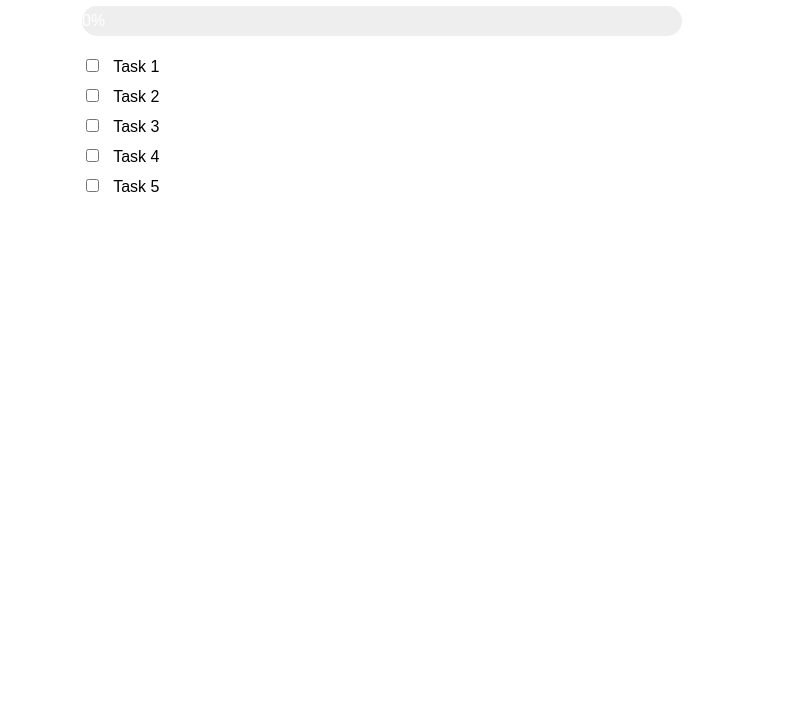
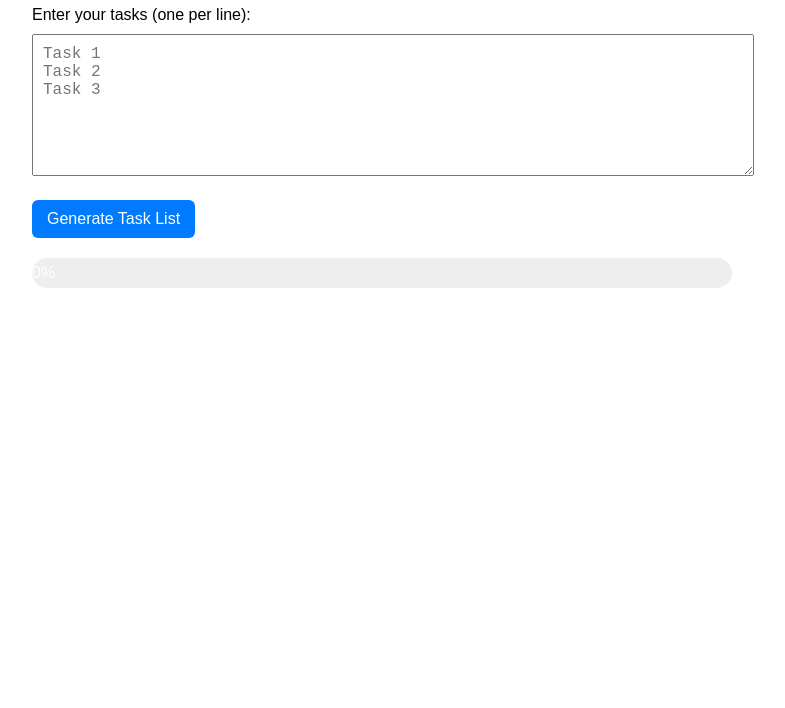
Before and after one commit to dofuskiller/task-progress-bar, a plain HTML site: page index.html in a window 1280 px wide. Shown: the part 92-800 px from the top of the page, without its empty margins (258-1043 px from the left). Drawn offline with Linux system fonts and the light colour scheme.

Commit message:
Update index.html

```diff
--- a/index.html
+++ b/index.html
@@ -3,11 +3,11 @@
 <head>
   <meta charset="UTF-8" />
   <meta name="viewport" content="width=device-width, initial-scale=1.0"/>
-  <title>Task Progress Tracker</title>
+  <title>Custom Task Progress Tracker</title>
   <style>
     body {
       font-family: sans-serif;
-      max-width: 600px;
+      max-width: 700px;
       margin: 40px auto;
       padding: 0 20px;
     }
@@ -30,6 +30,27 @@
       color: white;
       line-height: 30px;
     }
+    textarea {
+      width: 100%;
+      height: 120px;
+      margin: 10px 0;
+      padding: 10px;
+      font-size: 16px;
+    }
+    button {
+      display: block;
+      margin: 10px 0;
+      padding: 10px 15px;
+      font-size: 16px;
+      background-color: #007bff;
+      color: white;
+      border: none;
+      border-radius: 6px;
+      cursor: pointer;
+    }
+    button:hover {
+      background-color: #0056b3;
+    }
     ul {
       list-style: none;
       padding: 0;
@@ -43,35 +64,53 @@
   </style>
 </head>
 <body>
-  <h1>Task Progress Tracker</h1>
+  <h1>Custom Task Progress Tracker</h1>
+
+  <label for="taskInput">Enter your tasks (one per line):</label>
+  <textarea id="taskInput" placeholder="Task 1&#10;Task 2&#10;Task 3"></textarea>
+  <button onclick="generateTasks()">Generate Task List</button>
 
   <div class="progress-container">
     <div class="progress-bar" id="progress-bar">0%</div>
   </div>
 
-  <ul id="task-list">
-    <li><input type="checkbox" /> Task 1</li>
-    <li><input type="checkbox" /> Task 2</li>
-    <li><input type="checkbox" /> Task 3</li>
-    <li><input type="checkbox" /> Task 4</li>
-    <li><input type="checkbox" /> Task 5</li>
-  </ul>
+  <ul id="task-list"></ul>
 
   <script>
-    const checkboxes = document.querySelectorAll('input[type="checkbox"]');
-    const progressBar = document.getElementById('progress-bar');
+    function generateTasks() {
+      const taskInput = document.getElementById('taskInput').value;
+      const taskList = document.getElementById('task-list');
+      taskList.innerHTML = ''; // Clear old tasks
+
+      const tasks = taskInput.split('\n').map(task => task.trim()).filter(task => task);
+      tasks.forEach(task => {
+        const li = document.createElement('li');
+        const checkbox = document.createElement('input');
+        checkbox.type = 'checkbox';
+        checkbox.addEventListener('change', updateProgress);
+        li.appendChild(checkbox);
+        li.appendChild(document.createTextNode(task));
+        taskList.appendChild(li);
+      });
+
+      updateProgress(); // Reset progress bar
+    }
 
     function updateProgress() {
-      const total = checkboxes.length;
-      const checked = Array.from(checkboxes).filter(checkbox => checkbox.checked).length;
-      const percent = Math.round((checked / total) * 100);
+      const checkboxes = document.querySelectorAll('#task-list input[type="checkbox"]');
+      const progressBar = document.getElementById('progress-bar');
+
+      if (checkboxes.length === 0) {
+        progressBar.style.width = '0%';
+        progressBar.textContent = '0%';
+        return;
+      }
+
+      const checked = Array.from(checkboxes).filter(cb => cb.checked).length;
+      const percent = Math.round((checked / checkboxes.length) * 100);
       progressBar.style.width = percent + '%';
       progressBar.textContent = percent + '%';
     }
-
-    checkboxes.forEach(checkbox => {
-      checkbox.addEventListener('change', updateProgress);
-    });
   </script>
 </body>
 </html>
```
